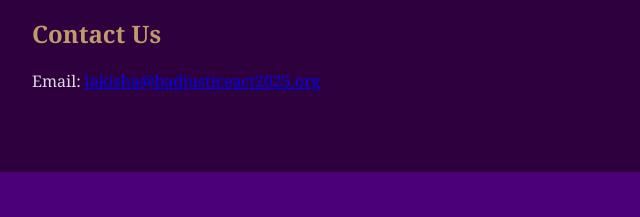
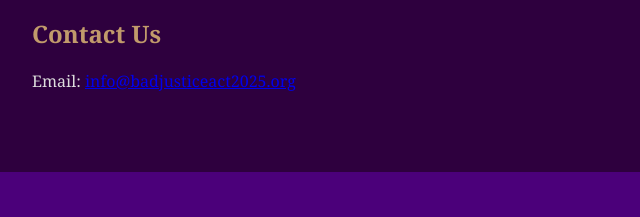
Before and after one commit to badjusticeact2025/badjusticeact2025, a plain HTML site: page index.html in a window 1280 px wide. Shown: the part 1997-2214 px from the top of the page, 158-798 px from the left. Drawn offline with Linux system fonts and the light colour scheme.

Commit message:
Update index.html

```diff
--- a/index.html
+++ b/index.html
@@ -107,7 +107,7 @@
 
   <section id="contact">
     <h2>Contact Us</h2>
-    <p>Email: <a href="mailto:lakisha@badjusticeact2025.org">lakisha@badjusticeact2025.org</a></p>
+    <p>Email: <a href="mailto:info@badjusticeact2025.org">info@badjusticeact2025.org</a></p>
   </section>
 
   <footer>
```
